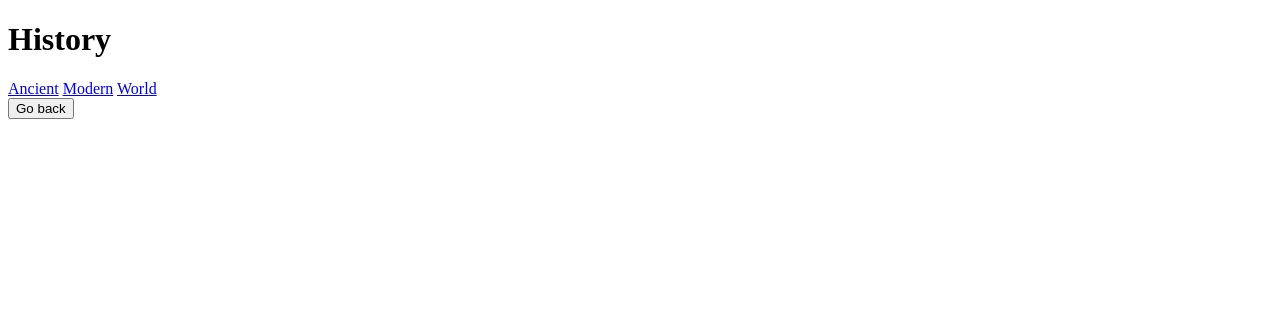
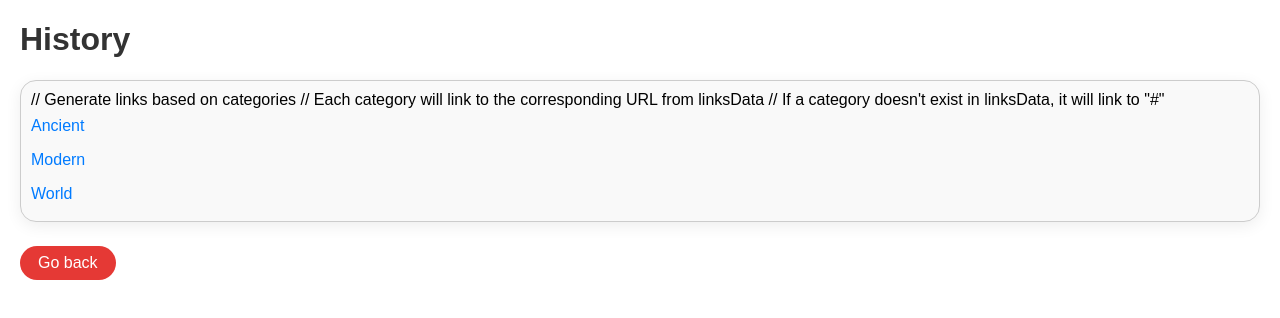
Before and after one commit to MCCHRISmaster/Tutfinder, a website: page history.html in a window 1280 px wide. Drawn offline with Linux system fonts and the light colour scheme.

Commit message:
added links for the different topics

```diff
--- /dev/null
+++ b/data/math/algebra/YTvideos.txt
@@ -0,0 +1 @@
+https://www.youtube.com/watch?v=MHeirBPOI6w&list=PL0o_zxa4K1BUeF2o-MlNpbRiS-oE2Kn6J
--- a/history.html
+++ b/history.html
@@ -5,13 +5,60 @@
   <meta charset="UTF-8" />
   <title>History</title>
   <meta name="viewport" content="width=device-width, initial-scale=1.0" />
+  <style>
+    body {
+      font-family: Arial, sans-serif;
+      margin: 20px;
+    }
+    h1 {
+      color: #333;
+    }
+    .dropdown-content {
+      display: flex;
+      flex-direction: column;
+      background-color: #f9f9f9;
+      border: 1px solid #ccc;
+      padding: 10px;
+      margin-top: 10px;
+      border-radius: 16px;
+      box-shadow: 0 4px 16px rgba(0,0,0,0.07);
+    }
+    .dropdown-content a {
+      text-decoration: none;
+      color: #007bff;
+      padding: 8px 0;
+      border-radius: 8px;
+      transition: background 0.15s;
+    }
+    .dropdown-content a:hover {
+      background: #e3f0fd;
+      color: #1976d2;
+    }
+    button {
+      margin-top: 24px;
+      padding: 8px 18px;
+      border: none;
+      background-color: #e53935;
+      color: #fff;
+      font-size: 1rem;
+      border-radius: 20px;
+      cursor: pointer;
+      transition: background 0.2s;
+    }
+    button:hover {
+      background-color: #b71c1c;
+    }
+  </style>
 </head>
 <body>
   <h1>History</h1>
   <div class="dropdown-content">
-    <a href="#">Ancient</a>
-<a href="#">Modern</a>
-<a href="#">World</a>
+  // Generate links based on categories
+  // Each category will link to the corresponding URL from linksData
+  // If a category doesn't exist in linksData, it will link to "#"
+    <a href="https://www.khanacademy.org/humanities/world-history/ancient-civilizations" target="_blank">Ancient</a>
+<a href="https://www.khanacademy.org/humanities/world-history/modern" target="_blank">Modern</a>
+<a href="https://www.khanacademy.org/humanities/world-history" target="_blank">World</a>
   </div>
   <div><button onclick="window.location.href='index.html'">Go back</button></div>
 </body>
```
Also changed, not shown: data/links.json (added, +10 -0 lines), math.html (+7 -4 lines), server.js (+13 -1 lines).
